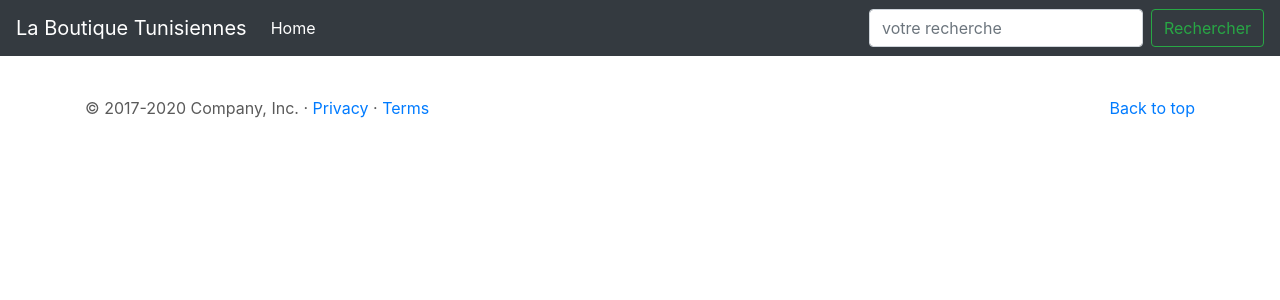
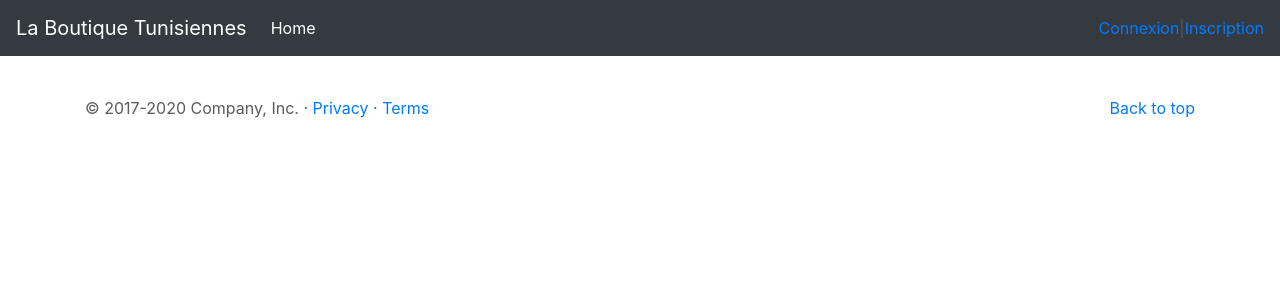
Before and after one commit to wa2l-99/e-commerce, a Symfony app: template templates/base.html.twig in a window 1280 px wide. Shown: the top 300 px of the page. Run offline with Twig, Linux system fonts and the light colour scheme; the template is opened without the code that fills it, so the values that code supplies are empty; some libraries are stand-ins or nearby versions.

Commit message:
Chore: Modifier les élements de Navbar

```diff
--- a/templates/base.html.twig
+++ b/templates/base.html.twig
@@ -43,10 +43,14 @@
                     <a class="nav-link" href="#">Home <span class="sr-only">(current)</span></a>
                 </li>
             </ul>
-            <form class="form-inline mt-2 mt-md-0">
-                <input class="form-control mr-sm-2" type="text" placeholder="votre recherche" aria-label="Search">
-                <button class="btn btn-outline-success my-2 my-sm-0" type="submit">Rechercher</button>
-            </form>
+            {% if app.user %}
+                    <a href="{{ path('account') }}">Mon compte <small>({{ app.user.firstname }})</small></a> | <a href="{{ path('app_logout') }}">Déconnexion</a>
+            {% else %}
+                    <a href="{{ path('app_login') }}">Connexion</a> | <a href="{{ path('register') }}">Inscription</a>
+            {% endif %}
+
+
+
         </div>
     </nav>
 </header>
```
